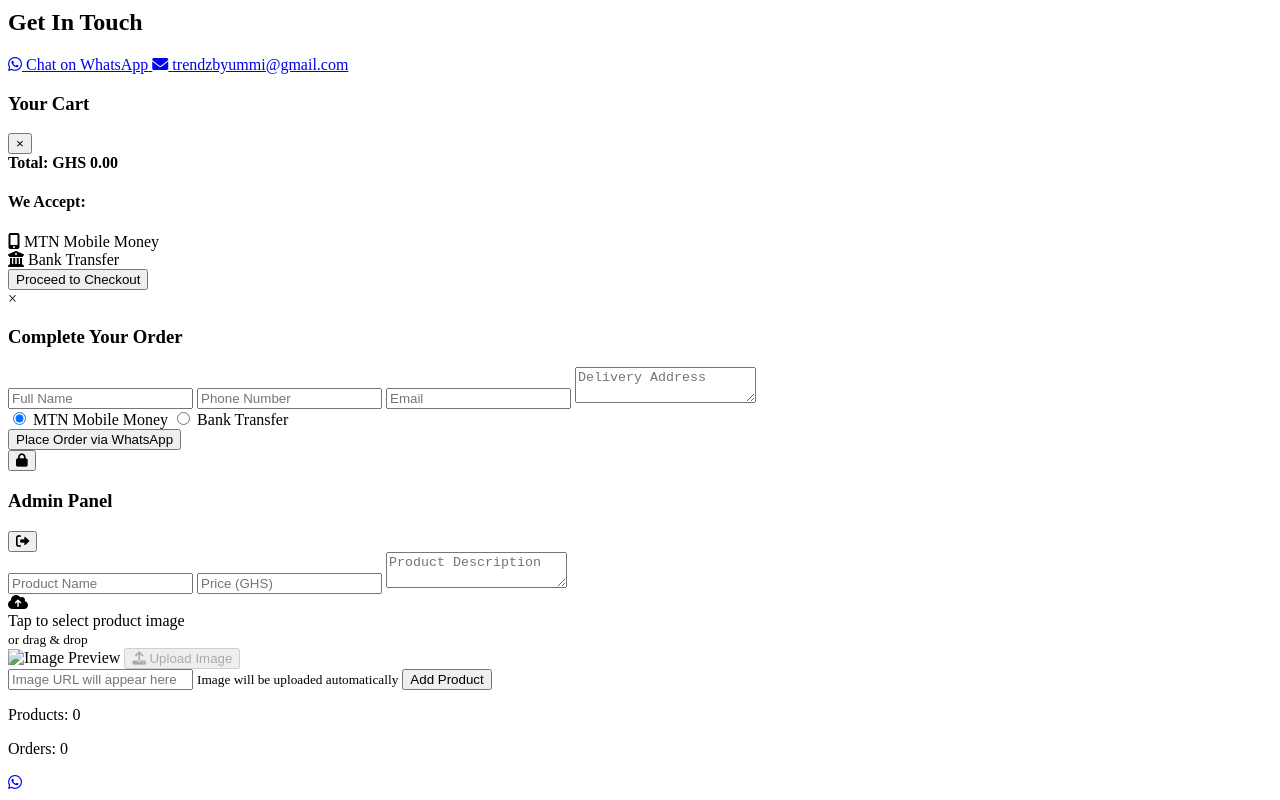
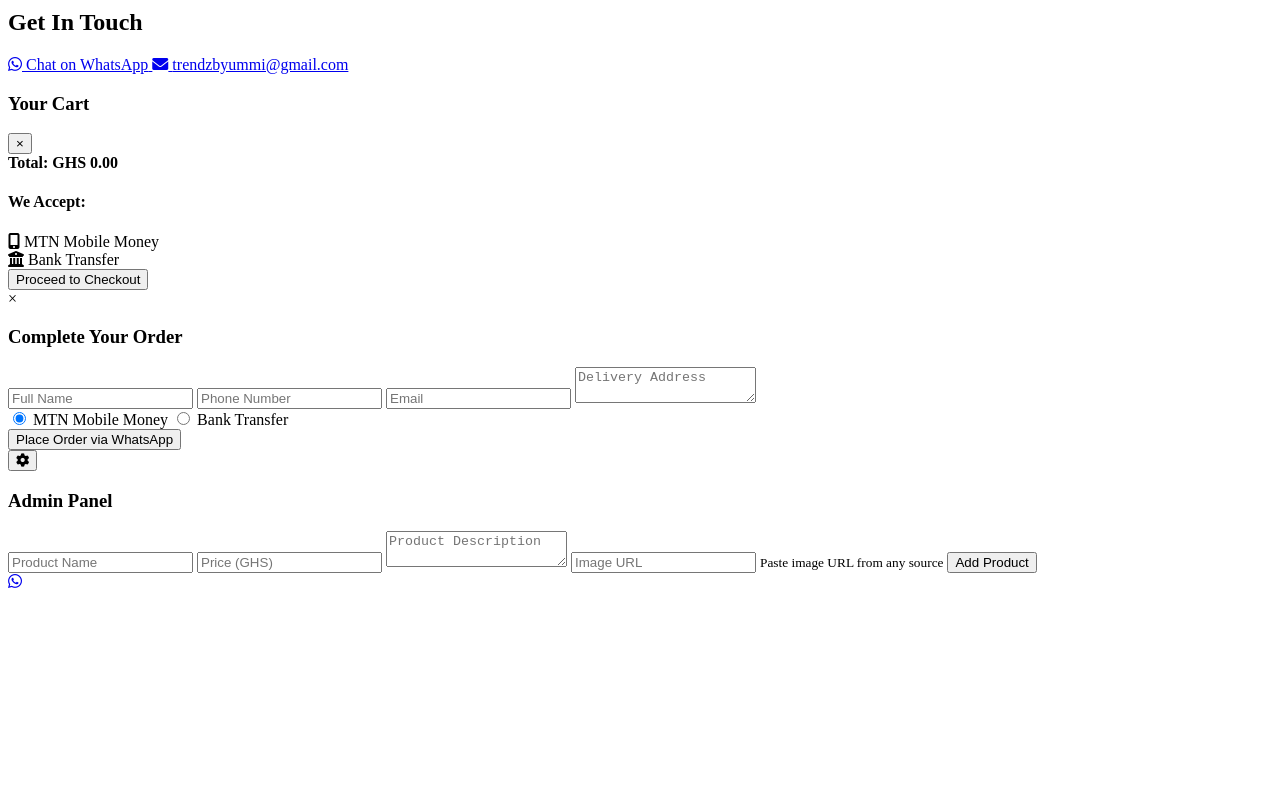
Before and after one commit to codecraftstud-web/trendzbyummi-store, a plain HTML site: page index.html in a window 1280 px wide. Shown: the part 778-1578 px from the top of the page. After the commit the page ends 1377 px from the top, so only its background shows below. Drawn offline with Linux system fonts and the light colour scheme.

Commit message:
Update index.html
Update

```diff
--- a/index.html
+++ b/index.html
@@ -51,7 +51,7 @@
         <div class="container">
             <h2>Our Collection</h2>
             <div class="product-grid" id="productGrid">
-                <!-- Products loaded dynamically -->
+                <!-- Products will load here -->
             </div>
         </div>
     </section>
@@ -177,43 +177,21 @@
         </div>
     </div>
 
-    <!-- Secure Admin Panel -->
+    <!-- Admin Panel -->
     <div class="admin-panel">
         <button class="admin-toggle" id="adminToggle">
-            <i class="fas fa-lock"></i>
+            <i class="fas fa-cog"></i>
         </button>
         <div class="admin-content" id="adminContent">
-            <div class="admin-header">
-                <h3>Admin Panel</h3>
-                <button class="logout-btn" onclick="logoutAdmin()">
-                    <i class="fas fa-sign-out-alt"></i>
-                </button>
-            </div>
+            <h3>Admin Panel</h3>
             <form id="addProductForm">
                 <input type="text" id="productName" placeholder="Product Name" required>
                 <input type="number" id="productPrice" placeholder="Price (GHS)" step="0.01" required>
                 <textarea id="productDesc" placeholder="Product Description" required></textarea>
-
-                <div class="image-upload-container">
-                    <div class="upload-area" id="uploadArea">
-                        <i class="fas fa-cloud-upload-alt"></i>
-                        <div class="upload-text">Tap to select product image<br><small>or drag & drop</small></div>
-                    </div>
-                    <input type="file" id="fileInput" accept="image/*" style="display: none;">
-                    <img id="imagePreview" alt="Image Preview">
-                    <button type="button" class="upload-btn" id="uploadButton" disabled>
-                        <i class="fas fa-upload"></i> Upload Image
-                    </button>
-                </div>
-
-                <input type="text" id="productImage" placeholder="Image URL will appear here" readonly>
-                <small>Image will be uploaded automatically</small>
+                <input type="text" id="productImage" placeholder="Image URL" required>
+                <small>Paste image URL from any source</small>
                 <button type="submit">Add Product</button>
             </form>
-            <div class="admin-stats">
-                <p>Products: <span id="productCount">0</span></p>
-                <p>Orders: <span id="orderCount">0</span></p>
-            </div>
         </div>
     </div>
 
```
